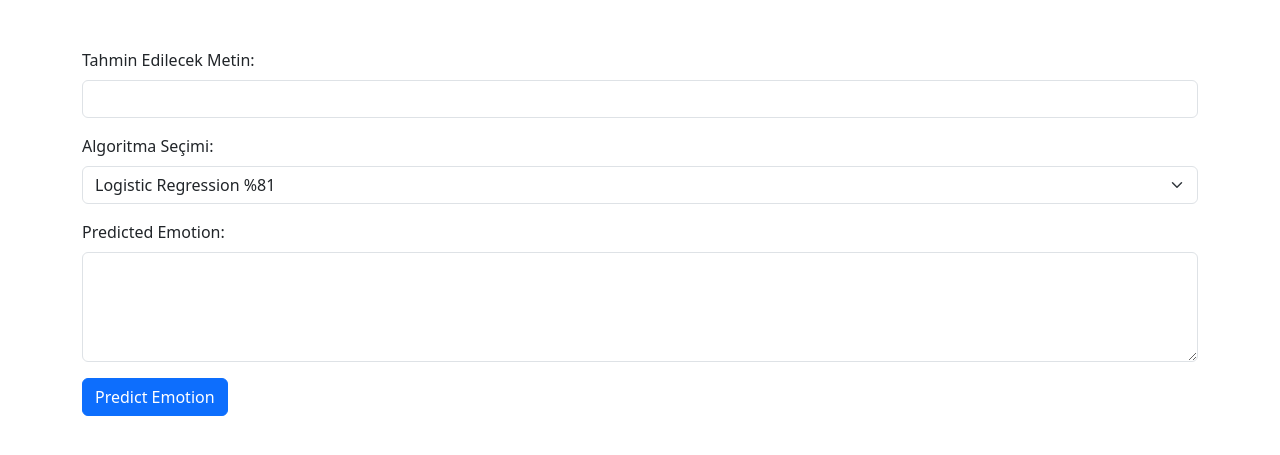
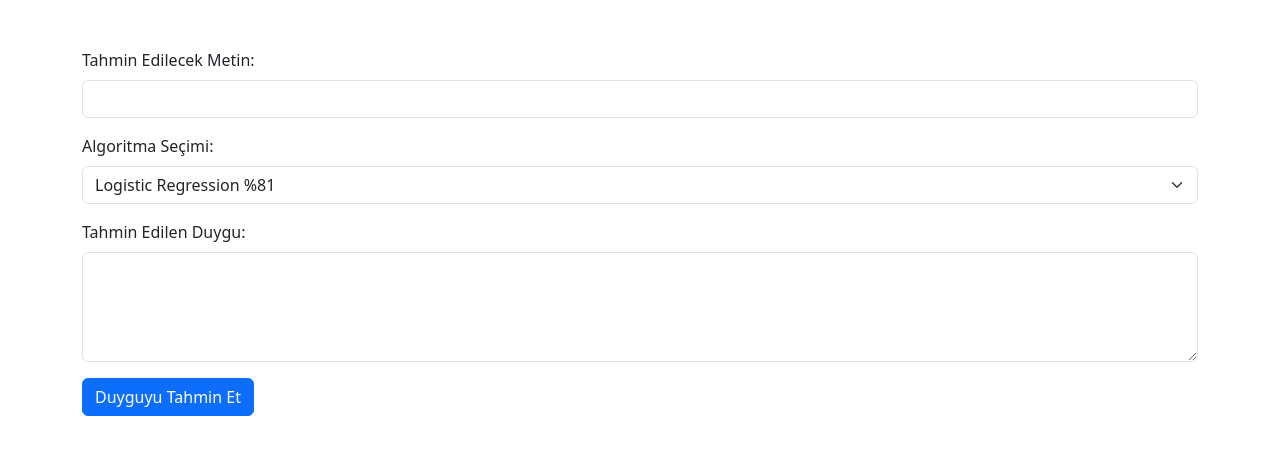
Before and after one commit to Mustimain/AIfinal, a FastAPI app: page / in a window 1280 px wide. Shown: the part 56-511 px from the top of the page. Run offline with FastAPI, Linux system fonts and the light colour scheme; parts of the project's set-up code (start-up, migrations or seed data) failed here and were passed over.

Commit message:
Proje Son Hali

```diff
--- a/templates/index.html
+++ b/templates/index.html
@@ -32,23 +32,20 @@
                 </select>
             </div>
             <div class="mb-3">
-                <label for="output-text" class="form-label">Predicted Emotion:</label>
+                <label for="output-text" class="form-label">Tahmin Edilen Duygu:</label>
                 <textarea class="form-control" id="output-text" name="output-text" rows="4" cols="50" readonly></textarea>
             </div>
-            <button type="button" class="btn btn-primary" id="predict-button">Predict Emotion</button>
+            <button type="button" class="btn btn-primary" id="predict-button">Duyguyu Tahmin Et</button>
         </form>
     </div>
 
-    <!-- Bootstrap JavaScript dosyasını ekleyin -->
     <script src="https://cdn.jsdelivr.net/npm/bootstrap@5.3.0-alpha1/dist/js/bootstrap.bundle.min.js" integrity="sha384-G0J/L0GEdqr0E+KOI+ZnuFh6NQcRbTpIeP6Z14JUWAnPpxnvKM/H4rDZclNn2wBl" crossorigin="anonymous"></script>
 
     <script>
         document.getElementById("predict-button").addEventListener("click", function() {
-            // Input text
+
             var inputText = document.getElementById("input-text").value;
-            // Selected algorithm
             var selectedAlgorithm = document.getElementById("algorithm-select").value;
-            // POST request to send input text and selected algorithm to the backend
             fetch("/predict/" + selectedAlgorithm, {
                 method: "POST",
                 headers: {
@@ -60,7 +57,6 @@
             })
             .then(response => response.json())
             .then(data => {
-                // Display predicted emotion in the output textarea
                 console.log(data)
                 document.getElementById("output-text").innerHTML = data.predictions[0];
             })
```
